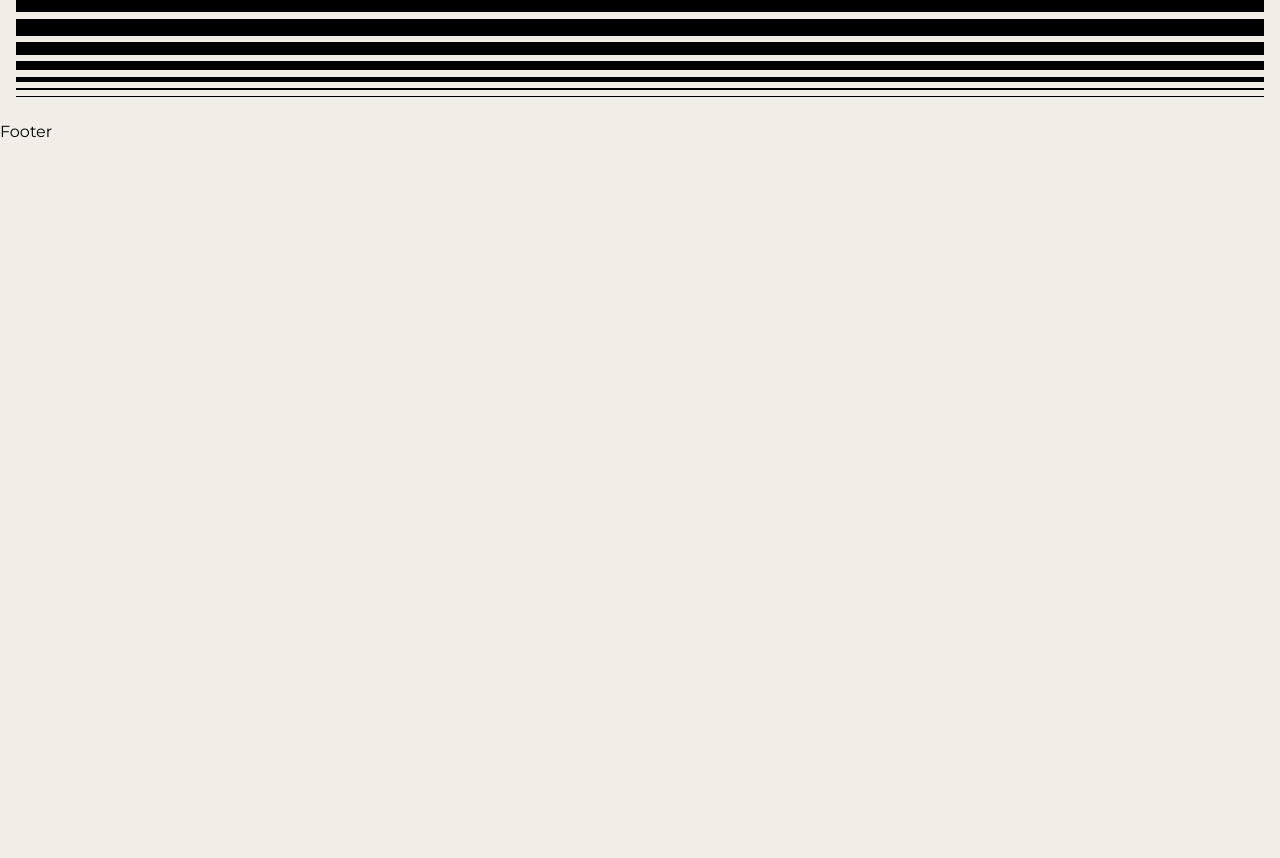
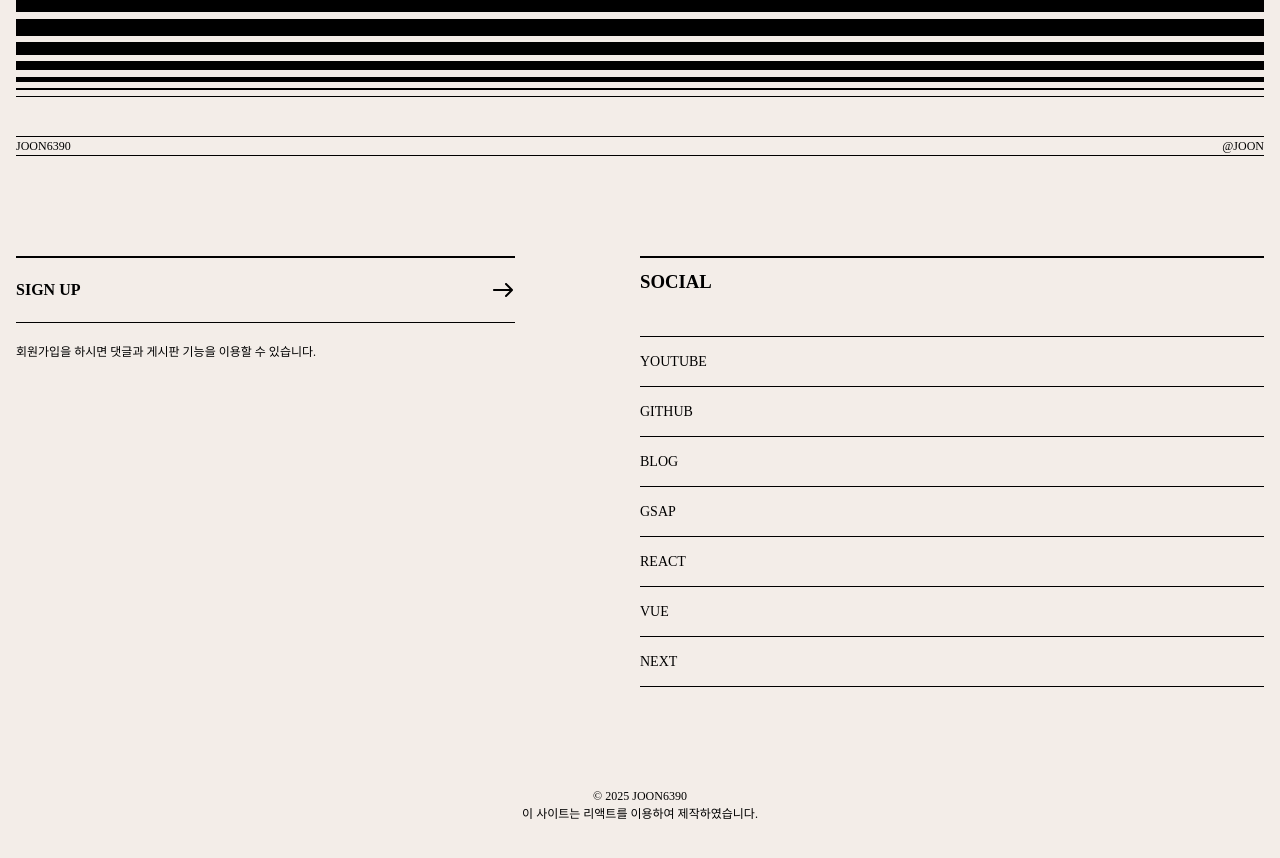
Before and after one commit to joon6390/PortFolio-React, a React (Create React App) app: page / in a window 1280 px wide. Shown: the part 6000-6858 px from the top of the page. Before the commit the page ends 6144 px from the top, so only its background shows below. Built offline with nearby package versions, Linux system fonts and the light colour scheme; a small style sheet from the web is missing; a web font is replaced by a local one.

Commit message:
푸터 영역 완료

```diff
--- a/src/assets/scss/section/_footer.scss
+++ b/src/assets/scss/section/_footer.scss
@@ -0,0 +1,105 @@
+#footer {
+    font-family: var(--mainKor-font);
+}
+.footer__inner {
+    padding: 16px;
+
+    .footer__text {
+        font-size: 12px;
+        text-transform: uppercase;
+        border-top: 1px solid var(--black);
+        border-bottom: 1px solid var(--black);
+        display: flex;
+        justify-content: space-between;
+    }
+    .footer__info {
+        display: flex;
+        justify-content: space-between;
+        margin: 100px 0px;
+
+        @media (max-width: 800px) {
+            flex-direction: column;
+        }
+
+        .left {
+            width: 40%;
+
+            @media (max-width: 800px) {
+                width: 100%;
+            }
+
+            .title {
+                border-top: 2px solid var(--black);
+                border-bottom: 1px solid var(--black);
+                padding: 20px 0;
+                text-transform: uppercase;
+                font-weight: 700;
+                background: url(../../img/arrow.svg) no-repeat right 20px;
+                transition: all 0.3s;
+
+                &:hover {
+                    background-color: var(--black400);
+                    padding-left: 10px;
+                    border-color: transparent;
+                }
+            }
+            .desc {
+                    font-size: 12px;
+                    padding-top: 20px;
+
+                    @media (max-width: 800px) {
+                        margin-bottom: 20px;
+                    }
+                }
+            }
+
+        .right {
+            width: 50%;
+
+            @media (max-width: 800px) {
+                width: 100%;
+            }
+
+            h3 {
+                border-top: 2px solid var(--black);
+                font-weight: 700;
+                margin-bottom: 40px;
+                padding-top: 10px;
+                text-transform: uppercase;
+            }
+            ul {
+                border-top: 1px solid var(--black);
+
+                li {
+                    border-bottom: 1px solid var(--black);
+
+                    a {
+                        padding: 14px 0;
+                        font-size: 14px;
+                        display: inline-block;
+                        text-transform: uppercase;
+                    }
+                    em {
+                        font-size: 12px;
+                        padding-left: 10px;
+                        opacity: 0;
+                        transition: all 0.3s;
+                    }
+
+                    &:hover {
+                        em {
+                            opacity: 1;
+                        }
+                    }
+
+                }
+            }
+        }
+    }
+    .footer__right {
+        text-align: center;
+        text-transform: uppercase;
+        font-size: 12px;
+        margin-bottom: 20px;
+    }
+}
--- a/src/components/Footer.jsx
+++ b/src/components/Footer.jsx
@@ -1,9 +1,77 @@
-import React from 'react'
+import React from "react";
+
+const footerText = [
+    {
+        title: "youtube",
+        desc: "유튜브에 오시면 더 많은 강의를 볼 수 있습니다.",
+        link: "https://www.youtube.com/@Webstoryboy",
+    },
+    {
+        title: "github",
+        desc: "깃헙에 오시면 더 많은 소스를 볼 수 있습니다.",
+        link: "https://github.com/joon6390",
+    },
+    {
+        title: "blog",
+        desc: "블러그에 오시면 더 많은 정보를 볼 수 있습니다.",
+        link: "https://webstoryboy.co.kr",
+    },
+    {
+        title: "gsap",
+        desc: "GSAP에 오시면 더 많은 강의를 볼 수 있습니다.",
+        link: "https://www.youtube.com/playlist?list=PL4UVBBIc6giL8-6jvrClimg0cFL-Muqiq",
+    },
+    {
+        title: "react",
+        desc: "리액트로 만든 사이트를 같이 만들어 봅니다.",
+        link: "https://github.com/joon6390/port-react",
+    },
+    {
+        title: "vue",
+        desc: "뷰로 만든 사이트를 같이 만들어 봅니다.",
+        link: "https://github.com/joon6390/port-vue",
+    },
+    {
+        title: "next",
+        desc: "넥스트로 만든 사이트를 같이 만들어 봅니다.",
+        link: "https://github.com/joon6390/port-next",
+    },
+];
 
 const Footer = () => {
-  return (
-    <div>Footer</div>
-  )
+    return (
+        <footer id="footer" role="contentinfo">
+            <div className="footer__inner">
+                <h2 className="footer__text">
+                    <div>joon6390</div>
+                    <div>@joon</div>
+                </h2>
+                <div className="footer__info">
+                    <div className="left">
+                        <div className="title">
+                            <a href="/">sign up</a>
+                        </div>
+                        <p className="desc">회원가입을 하시면 댓글과 게시판 기능을 이용할 수 있습니다.</p>
+                    </div>
+                    <div className="right">
+                        <h3>social</h3>
+                        <ul>
+                            {footerText.map((footer, key) => (
+                                <li key={key}>
+                                    <a href={footer.link}>{footer.title}</a>
+                                    <em>{footer.desc}</em>
+                                </li>
+                            ))}
+                        </ul>
+                    </div>
+                </div>
+                <div className="footer__right">
+                    &copy; 2025 joon6390<br />
+                    이 사이트는 리액트를 이용하여 제작하였습니다.
+                </div>
+            </div>
+        </footer>
+    )
 }
 
-export default Footer
+export default Footer;
```
